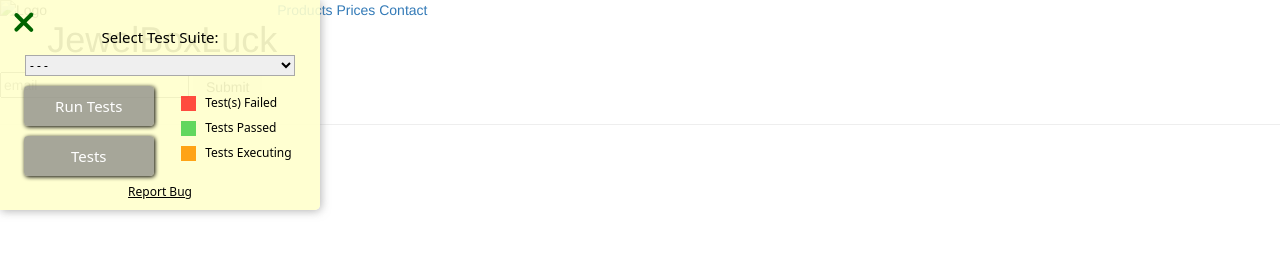
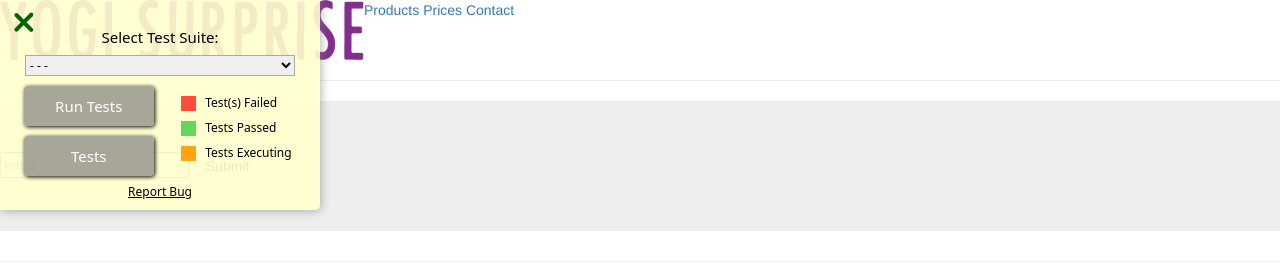
Before and after one commit to mboladop/FreeCodeCamp-RWD-Certification-Projects, a plain HTML site: page ProductLanding/index3.html in a window 1280 px wide. Drawn offline with Linux system fonts and the light colour scheme.

Commit message:
jumbotron and logo image src add

```diff
--- a/ProductLanding/index3.html
+++ b/ProductLanding/index3.html
@@ -16,19 +16,18 @@
 
 <body id='main'>
     <header id="header">
-        <img  id="header-img" src="#" alt="Logo">
-        <h1>JewelBoxLuck</h1>
+        <img  id="header-img" src="images/logo.png" alt="Logo">
         <nav id='nav-bar'>
             <a href="#products" class="nav-link">Products</a>
             <a href="#prices" class="nav-link">Prices</a>
             <a href="#footer" class="nav-link">Contact</a>
         </nav>
+    </header>
     <hr>
-    </header>
-
-    <form id='form' action="">
+    <main>
+    <form id='form' action="" class='jumbotron'>
         <input id='email' type="email" placeholder="email">
-        <input id='submit' type='submit' class='btn'>
+        <input id='submit' type='submit' class='btn' placeholder="Get Started!">
     </form>
 
     <div id='products'>
@@ -42,8 +41,9 @@
 
     <footer id='footer'>
     <hr>
+    </footer>
 
-    </footer>
+</main>
 
 <script type="text/javascript" src="../dwcdn/js/bundle.js"></script>
 </body>
```
